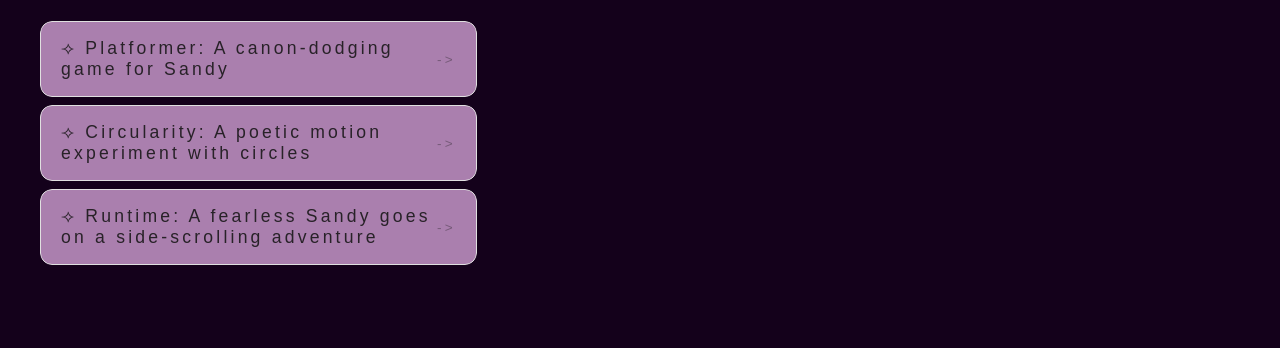
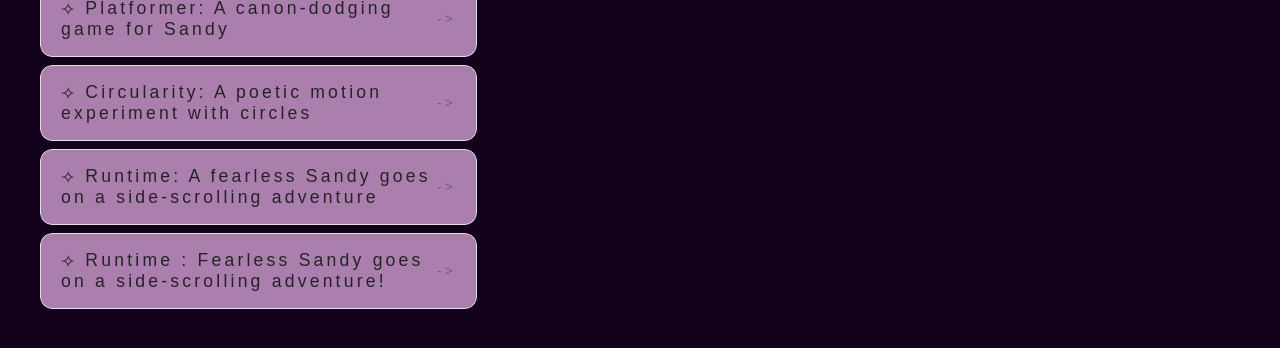
Before and after one commit to sondosatteia/sondosatteia.github.io, a plain HTML site: page portfolio.html in a window 1280 px wide. Shown: the part 478-826 px from the top of the page. Drawn offline with Linux system fonts and the light colour scheme.

Commit message:
finished portfolio

```diff
--- a/portfolio.html
+++ b/portfolio.html
@@ -39,6 +39,10 @@
           <li>
             <a href="projects/runtime/">⟢ Runtime: A fearless Sandy goes on a side-scrolling adventure</a>
             </li>
+
+            <li>
+ <a href="projects/runtime/">⟢ Runtime : Fearless Sandy goes on a side-scrolling adventure!</a>
+</li>
     </ul>
 
 
```
